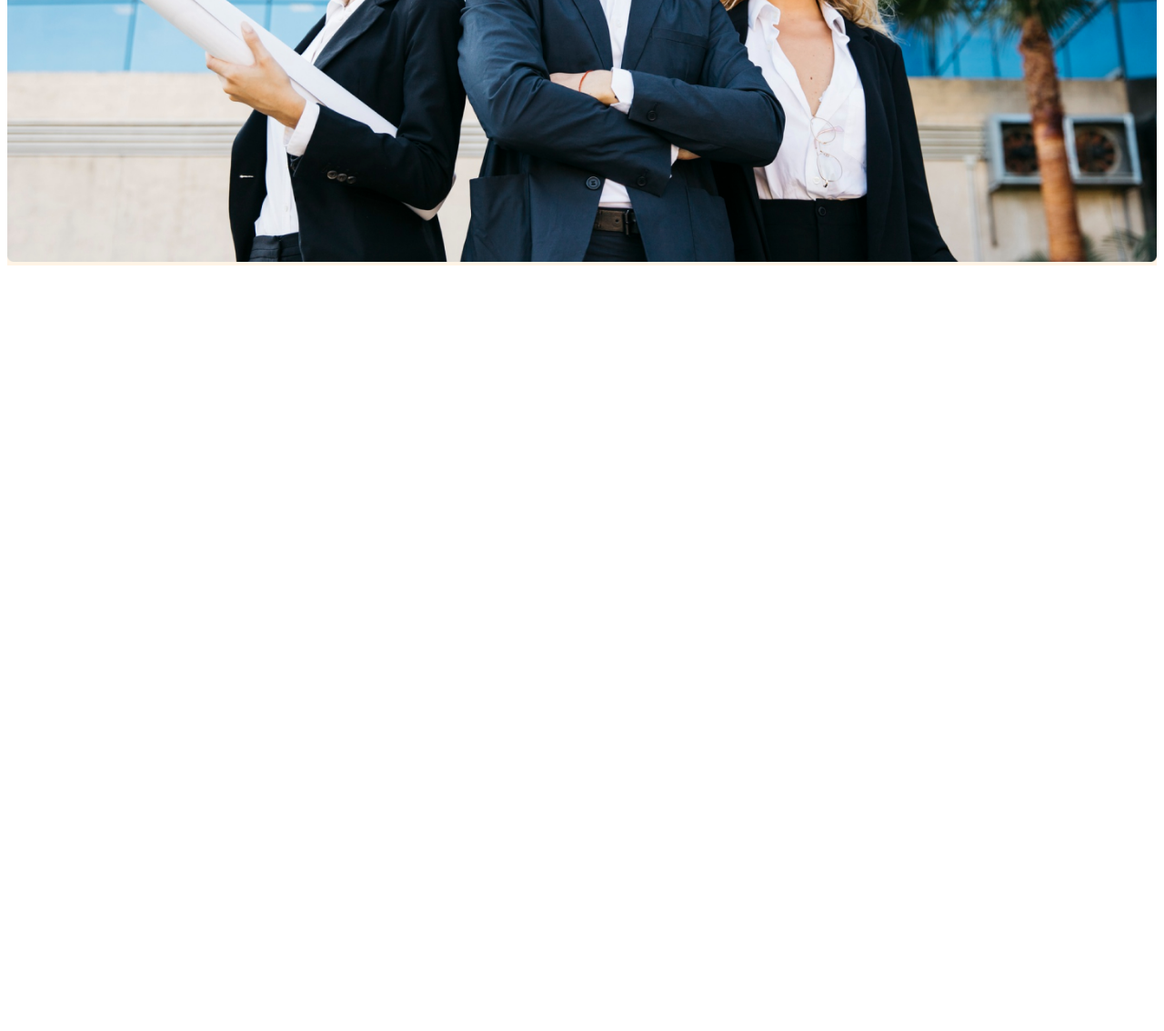
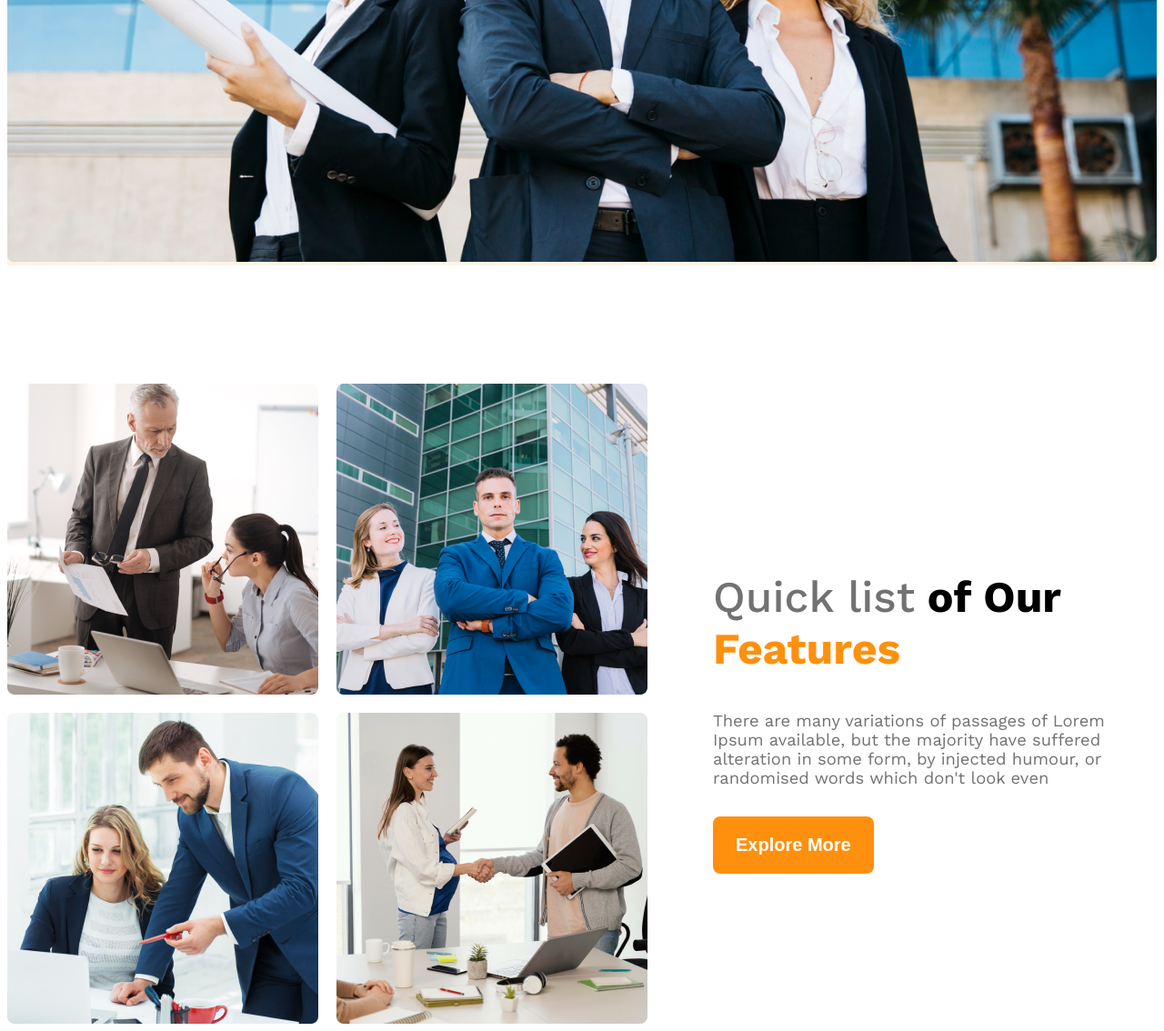
Before and after one commit to soponalways/g3-architect-website, a plain HTML site: page index.html in a window 1280 px wide. Shown: the part 892-2026 px from the top of the page at 91% size. Before the commit the page ends 1192 px from the top, so only its background shows below. Drawn offline with nearby package versions, Linux system fonts and the light colour scheme; a web font is replaced by a local one.

Commit message:
Teams Section development done

```diff
--- a/index.html
+++ b/index.html
@@ -28,7 +28,19 @@
     </header>
 
     <main>
-
+        <section class="teams display-flex">
+            <div class="team-img-container">
+                <img src="./images/team1.png" alt="two architect are discussing about there Features">
+                <img src="./images/team2.png" alt="">
+                <img src="./images/team3.png" alt="">
+                <img src="./images/team4.png" alt="">
+            </div>
+            <div class="our-feature">
+                <h1 class="feature-title"><span id="quick-list" class="text-light-gray">Quick list</span> <span id="of-our">of Our</span> <span id="features">Features</span></h1>
+                <p class="feature-description text-light-gray">There are many variations of passages of Lorem Ipsum available, but the majority have suffered alteration in some form, by injected humour, or randomised words which don't look even</p>
+                <button class="btn-primary">Explore More</button>
+            </div>
+        </section>
     </main>
 
     <footer>
--- a/styles/architect.css
+++ b/styles/architect.css
@@ -31,7 +31,17 @@
     font-size: 1.25rem;
     color: #FFFFFF;
     border-radius: 8px;
+    cursor: pointer;
 }
+
+main{
+    max-width: 1440px;
+    margin: 0 auto;
+}
+main > section {
+    margin-top: 130px;
+}
+
 
 /* Header Styles */
 
@@ -76,8 +86,39 @@
     width: 100%;
 }
 
+/* teams and our feature section related styles */
+.teams{
+    align-items: center;
+    gap: 4.5rem;
+}
+.team-img-container{
+    display: grid;
+    grid-template-columns: repeat(2, 1fr);
+    gap: 1.25rem;
+}
 
+.our-feature{
+    max-width: 530px;
+}
 
+.our-feature .feature-title{
+    font-size: 3rem;
+}
+.our-feature #quick-list{
+    font-weight: 500;
+}
+.our-feature #of-our{
+    font-weight: 700;
+}
+.our-feature #features{
+    color: #FF900E;
+}
+
+.feature-description{
+    font-size: 1.15rem;
+    margin-top: 1.25rem;
+    margin-bottom: 2rem;
+}
 
 /* Responsive Media Query */
 @media screen and (max-width:576px) {
```
